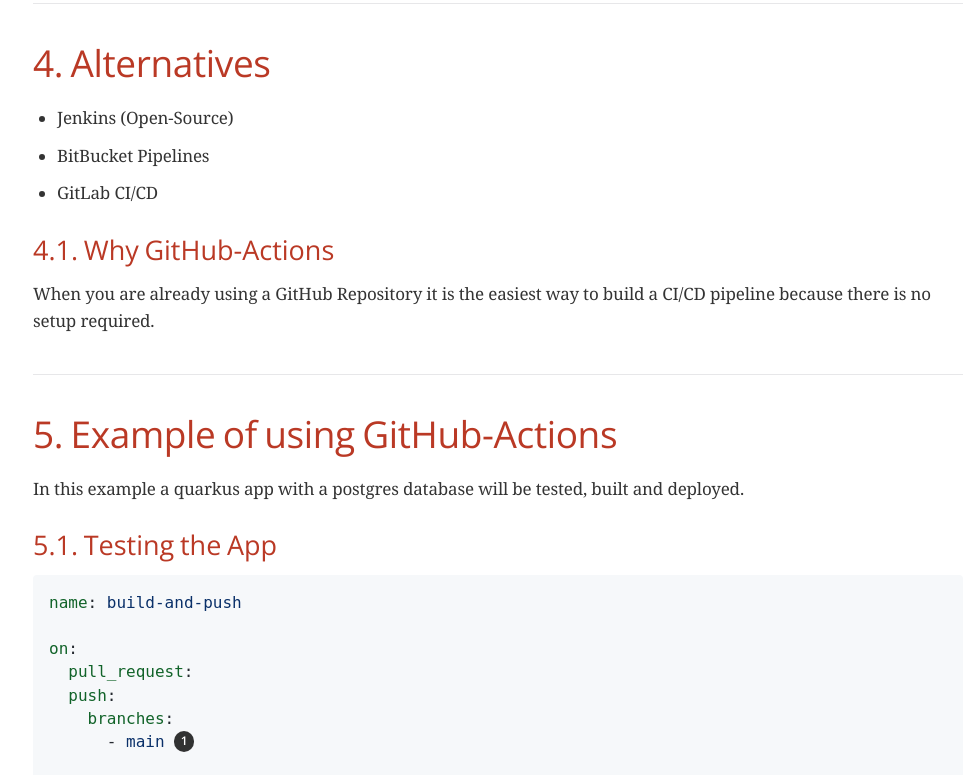
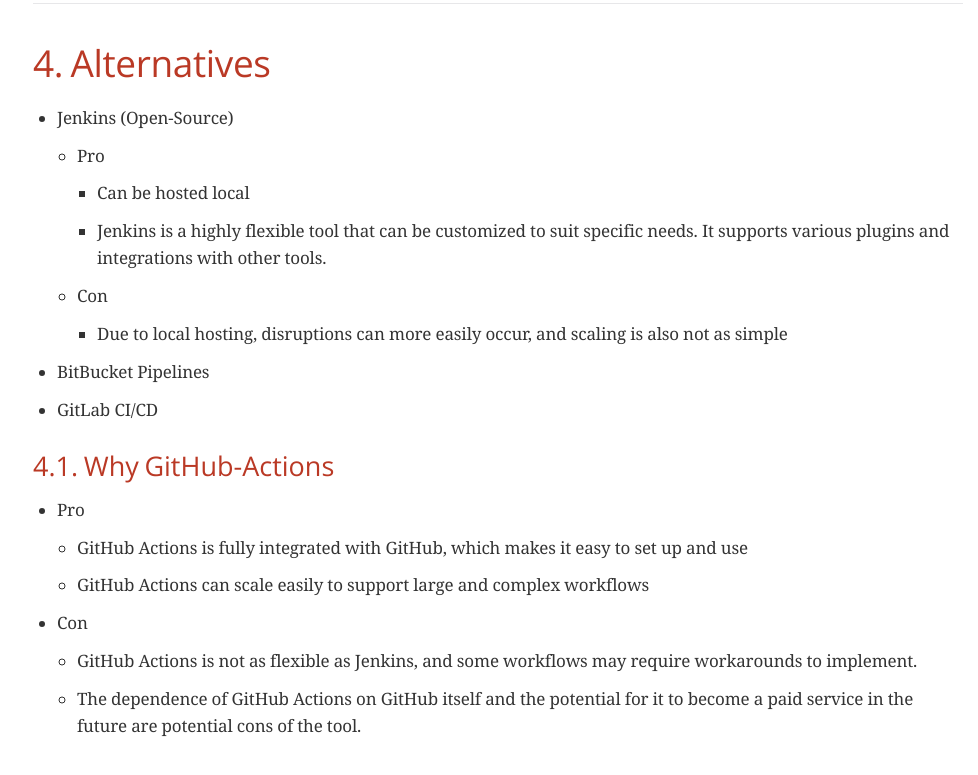
Before and after one commit to JakobRathberger/gh-actions-demo, a plain HTML site: page index.html in a window 1280 px wide. Shown: the part 1148-1923 px from the top of the page, without its empty margins (302-1280 px from the left). Drawn offline with nearby package versions, Linux system fonts and the light colour scheme; a web font is replaced by a local one.

Commit message:
Deploying to gh-pages from  @ f0618db9d3e24699713f158b16ed42475cab48fc 🚀

```diff
--- a/index.html
+++ b/index.html
@@ -657,6 +657,33 @@
 <ul>
 <li>
 <p>Jenkins (Open-Source)</p>
+<div class="ulist">
+<ul>
+<li>
+<p>Pro</p>
+<div class="ulist">
+<ul>
+<li>
+<p>Can be hosted local</p>
+</li>
+<li>
+<p>Jenkins is a highly flexible tool that can be customized to suit specific needs. It supports various plugins and integrations with other tools.</p>
+</li>
+</ul>
+</div>
+</li>
+<li>
+<p>Con</p>
+<div class="ulist">
+<ul>
+<li>
+<p>Due to local hosting, disruptions can more easily occur, and scaling is also not as simple</p>
+</li>
+</ul>
+</div>
+</li>
+</ul>
+</div>
 </li>
 <li>
 <p>BitBucket Pipelines</p>
@@ -668,9 +695,35 @@
 </div>
 <div class="sect2">
 <h3 id="_why_github_actions"><a class="anchor" href="#_why_github_actions"></a>4.1. Why GitHub-Actions</h3>
-<div class="paragraph">
-<p>When you are already using a GitHub Repository it is the easiest
-way to build a CI/CD pipeline because there is no setup required.</p>
+<div class="ulist">
+<ul>
+<li>
+<p>Pro</p>
+<div class="ulist">
+<ul>
+<li>
+<p>GitHub Actions is fully integrated with GitHub, which makes it easy to set up and use</p>
+</li>
+<li>
+<p>GitHub Actions can scale easily to support large and complex workflows</p>
+</li>
+</ul>
+</div>
+</li>
+<li>
+<p>Con</p>
+<div class="ulist">
+<ul>
+<li>
+<p>GitHub Actions is not as flexible as Jenkins, and some workflows may require workarounds to implement.</p>
+</li>
+<li>
+<p>The dependence of GitHub Actions on GitHub itself and the potential for it to become a paid service in the future are potential cons of the tool.</p>
+</li>
+</ul>
+</div>
+</li>
+</ul>
 </div>
 </div>
 </div>
@@ -836,7 +889,7 @@
 </div>
 <div id="footer">
 <div id="footer-text">
-Last updated 2023-04-05 16:57:22 UTC
+Last updated 2023-04-08 17:45:21 UTC
 </div>
 </div>
 </body>
```
